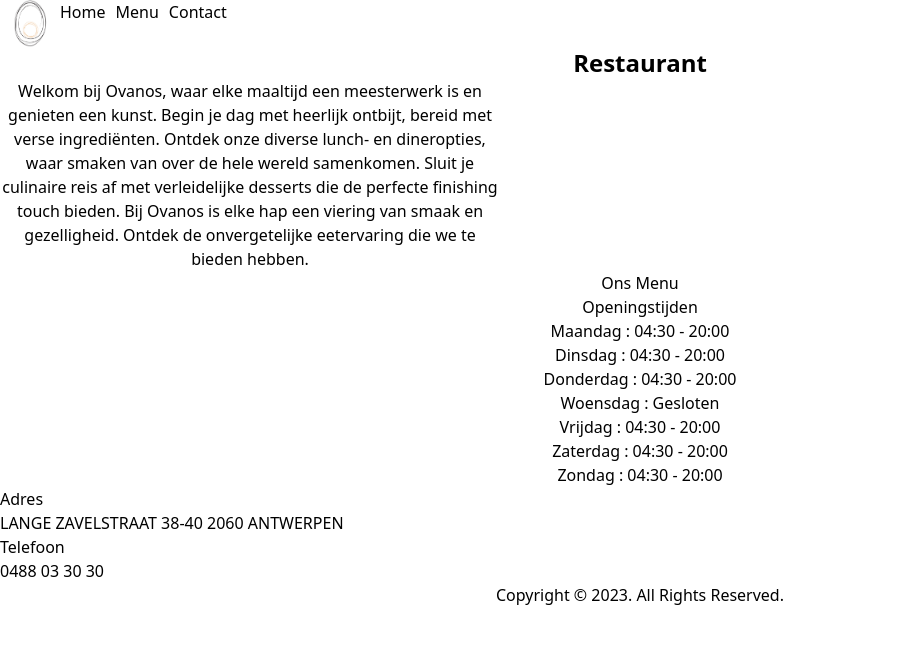
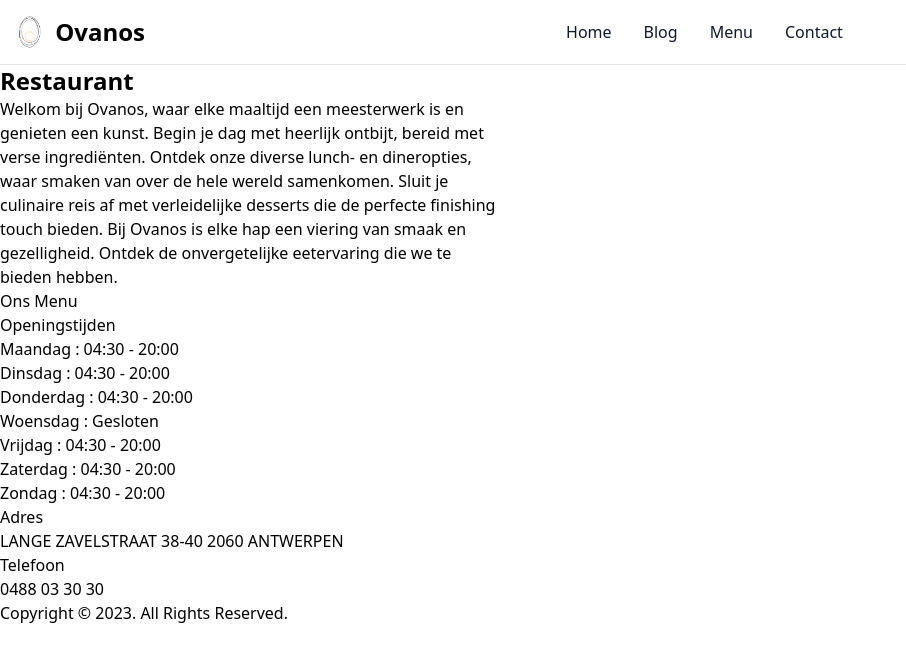
Before and after one commit to mouradelh/ovanos, a Next.js app in the folder ovanosnextjs/: page / in a window 1280 px wide. Shown: the top 662 px of the page, without its empty margins (0-906 px from the left). Built offline with nearby package versions, Linux system fonts and the light colour scheme.

Commit message:
navigation fixed

```diff
--- a/ovanosnextjs/src/components/footer.tsx
+++ b/ovanosnextjs/src/components/footer.tsx
@@ -3,7 +3,7 @@
 export const Footer = () => {
     return(
         <footer>
-          <p style={{textAlign:'center'}}>Copyright © 2023. All Rights Reserved.</p>
+          <p>Copyright © 2023. All Rights Reserved.</p>
         </footer>
     )
 }
--- a/ovanosnextjs/src/components/navigation.tsx
+++ b/ovanosnextjs/src/components/navigation.tsx
@@ -2,14 +2,36 @@ import Link from "next/link"
 
 export const Navigation = () => {
   return(
-      <nav>
-            <div style={{display: 'flex', flexDirection:'row'}}>
-              <ul style={{display: 'flex', paddingLeft:10 ,listStyleType:'none'}}>
-                <li><img src="./ovanos.png" alt="ovanos" width={40} height={40} /></li>
-                <li style={{paddingLeft:10}}><Link legacyBehavior href={"/"}><a href="">Home</a></Link></li>
-                <li style={{paddingLeft:10}}><Link legacyBehavior href={"/menu"}><a href="">Menu</a></Link></li>
-                <li style={{paddingLeft:10}}><Link legacyBehavior href={"/"}><a href="">Contact</a></Link></li>
+  <nav className="bg-white dark:bg-gray-900 w-full z-20 top-0 start-0 border-b border-gray-200 dark:border-gray-600">
+    <div className="max-w-screen-xl flex flex-wrap items-center justify-between mx-auto p-4">
+      <a href="" className="flex items-center space-x-3 rtl:space-x-reverse">
+        <img src="./ovanos.png" className="h-8" alt="Flowbite Logo"/>
+        <span className="self-center text-2xl font-semibold whitespace-nowrap dark:text-white">Ovanos</span>
+      </a>
+    <div className="flex md:order-2 space-x-3 md:space-x-0 rtl:space-x-reverse">
+      <button data-collapse-toggle="navbar-sticky" type="button" className="inline-flex items-center p-2 w-10 h-10 justify-center text-sm text-gray-500 rounded-lg md:hidden hover:bg-gray-100 focus:outline-none focus:ring-2 focus:ring-gray-200 dark:text-gray-400 dark:hover:bg-gray-700 dark:focus:ring-gray-600" aria-controls="navbar-sticky" aria-expanded="false">
+        <span className="sr-only">Open menu</span>
+        <svg className="w-5 h-5" aria-hidden="true" fill="none" viewBox="0 0 17 14">
+          <path stroke="currentColor" stroke-linecap="round" stroke-linejoin="round" stroke-width="2" d="M1 1h15M1 7h15M1 13h15"/>
+        </svg>
+      </button>
+    </div>
+    <div className="items-center justify-between hidden w-full md:flex md:w-auto md:order-1" id="navbar-sticky">
+      <ul className="flex flex-col p-4 md:p-0 mt-4 font-medium border border-gray-100 rounded-lg bg-gray-50 md:space-x-8 rtl:space-x-reverse md:flex-row md:mt-0 md:border-0 md:bg-white dark:bg-gray-800 md:dark:bg-gray-900 dark:border-gray-700">
+        <li>
+          <Link legacyBehavior href={"/"}><a className="block py-2 px-3 text-gray-900 rounded hover:bg-gray-100 md:hover:bg-transparent md:hover:text-blue-700 md:p-0 md:dark:hover:text-blue-500 dark:text-white dark:hover:bg-gray-700 dark:hover:text-white md:dark:hover:bg-transparent dark:border-gray-700">Home</a></Link>
+        </li>
+        <li>
+          < Link legacyBehavior href={"/blog"}><a className="block py-2 px-3 text-gray-900 rounded hover:bg-gray-100 md:hover:bg-transparent md:hover:text-blue-700 md:p-0 md:dark:hover:text-blue-500 dark:text-white dark:hover:bg-gray-700 dark:hover:text-white md:dark:hover:bg-transparent dark:border-gray-700">Blog</a></Link>
+        </li>
+        <li>
+          <Link legacyBehavior href={"/menu"}><a className="block py-2 px-3 text-gray-900 rounded hover:bg-gray-100 md:hover:bg-transparent md:hover:text-blue-700 md:p-0 md:dark:hover:text-blue-500 dark:text-white dark:hover:bg-gray-700 dark:hover:text-white md:dark:hover:bg-transparent dark:border-gray-700">Menu</a></Link>
+        </li>
+        <li>
+          <Link legacyBehavior href={"/blog"}><a className="block py-2 px-3 text-gray-900 rounded hover:bg-gray-100 md:hover:bg-transparent md:hover:text-blue-700 md:p-0 md:dark:hover:text-blue-500 dark:text-white dark:hover:bg-gray-700 dark:hover:text-white md:dark:hover:bg-transparent dark:border-gray-700">Contact</a></Link>
+        </li>
       </ul>
+    </div>
     </div>
   </nav>
   )
--- /dev/null
+++ b/ovanosnextjs/src/pages/blog/index.tsx
@@ -0,0 +1,16 @@
+import { Footer } from "@/components/footer"
+import { Header } from "@/components/header"
+import { Navigation } from "@/components/navigation"
+
+export default function Blog() {
+    return(
+        <>
+        <Header></Header>
+        <Navigation></Navigation>
+        <main>
+            <h1>Blog</h1>
+        </main>
+        <Footer></Footer>
+        </>
+    )
+}
--- a/ovanosnextjs/src/pages/index.tsx
+++ b/ovanosnextjs/src/pages/index.tsx
@@ -13,14 +13,14 @@ export default function Home() {
         <Header></Header>
         <Navigation></Navigation>
         <main>
-          <div style={{textAlign: 'center'}}>
+          <div>
           <h1 className='text-2xl font-bold'>Restaurant</h1>
             <p style={{width:500}}>Welkom bij Ovanos, waar elke maaltijd een meesterwerk is en genieten een kunst. Begin je dag met heerlijk ontbijt, bereid met verse ingrediënten. Ontdek onze diverse lunch- en dineropties, waar smaken van over de hele wereld samenkomen. Sluit je culinaire reis af met verleidelijke desserts die de perfecte finishing touch bieden. Bij Ovanos is elke hap een viering van smaak en gezelligheid. Ontdek de onvergetelijke eetervaring die we te bieden hebben.</p>
           </div>
-          <div style={{textAlign: 'center'}}><button><Link href={"/menu"} legacyBehavior><a>Ons Menu</a></Link></button></div>
-          <div className='Openingsuren' style={{textAlign: 'center'}}>
-            <h2 style={{textAlign: 'center'}}>Openingstijden</h2>
-            <ul style={{display: 'flex', flexDirection:'column', listStyleType: 'none'}}>
+          <div><button><Link href={"/menu"} legacyBehavior><a>Ons Menu</a></Link></button></div>
+          <div>
+            <h2>Openingstijden</h2>
+            <ul>
               <li>Maandag : 04:30 - 20:00</li>
               <li>Dinsdag : 04:30 - 20:00</li>
               <li>Donderdag : 04:30 - 20:00</li>
@@ -30,11 +30,11 @@ export default function Home() {
               <li>Zondag : 04:30 - 20:00</li>
             </ul>
           </div>
-          <div className='Adres'>
+          <div>
             <h2>Adres</h2>
             <p>LANGE ZAVELSTRAAT 38-40 2060 ANTWERPEN</p>
           </div>
-          <div className='Telefoon'>
+          <div>
             <h2>Telefoon</h2>
             <p>0488 03 30 30</p>
           </div>
--- a/ovanosnextjs/src/pages/menu/index.tsx
+++ b/ovanosnextjs/src/pages/menu/index.tsx
@@ -1,7 +1,6 @@
 import { Footer } from "@/components/footer"
 import { Header } from "@/components/header"
 import { Navigation } from "@/components/navigation"
-import buttons from "@/styles/button.module.css"
 
 interface ButtonProps {
     title: string,
@@ -10,15 +9,37 @@ interface ButtonProps {
 
 export function Button({title, url}:ButtonProps) {
     return(
-        <div className={buttons.card}>
+        <div>
             <img src={url} alt="Avatar" style={{width:100}}/>
-            <div className={buttons.container}>
+            <div>
                 <h4><b>{title}</b></h4>
                 <p>Architect & Engineer</p>
             </div>
         </div>
     )
 
+}
+
+export function Card() {
+    return(
+        <div className="max-w-sm bg-white border border-gray-200 rounded-lg shadow dark:bg-gray-800 dark:border-gray-700">
+    <a href="#">
+        <img className="rounded-t-lg" src="/docs/images/blog/image-1.jpg" alt="" />
+    </a>
+    <div className="p-5">
+        <a href="#">
+            <h5 className="mb-2 text-2xl font-bold tracking-tight text-gray-900 dark:text-white">Noteworthy technology acquisitions 2021</h5>
+        </a>
+        <p className="mb-3 font-normal text-gray-700 dark:text-gray-400">Here are the biggest enterprise technology acquisitions of 2021 so far, in reverse chronological order.</p>
+        <a href="#" className="inline-flex items-center px-3 py-2 text-sm font-medium text-center text-white bg-blue-700 rounded-lg hover:bg-blue-800 focus:ring-4 focus:outline-none focus:ring-blue-300 dark:bg-blue-600 dark:hover:bg-blue-700 dark:focus:ring-blue-800">
+            Read more
+             <svg className="rtl:rotate-180 w-3.5 h-3.5 ms-2" aria-hidden="true" xmlns="http://www.w3.org/2000/svg" fill="none" viewBox="0 0 14 10">
+                <path stroke="currentColor" stroke-linecap="round" stroke-linejoin="round" stroke-width="2" d="M1 5h12m0 0L9 1m4 4L9 9"/>
+            </svg>
+        </a>
+    </div>
+</div>
+    )
 }
 
 export default function Menu() {
```
Lines whose indentation alone changed are shown as unchanged.
